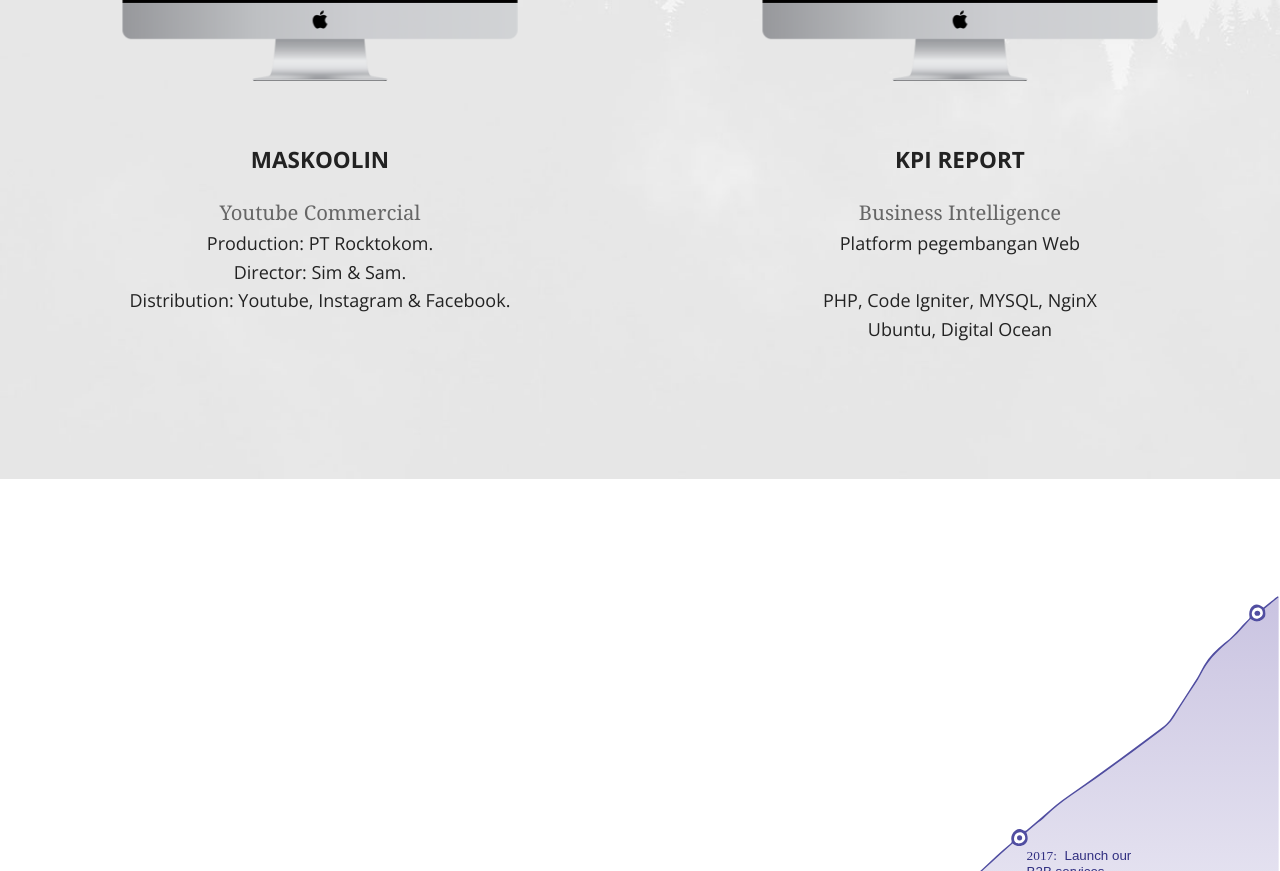
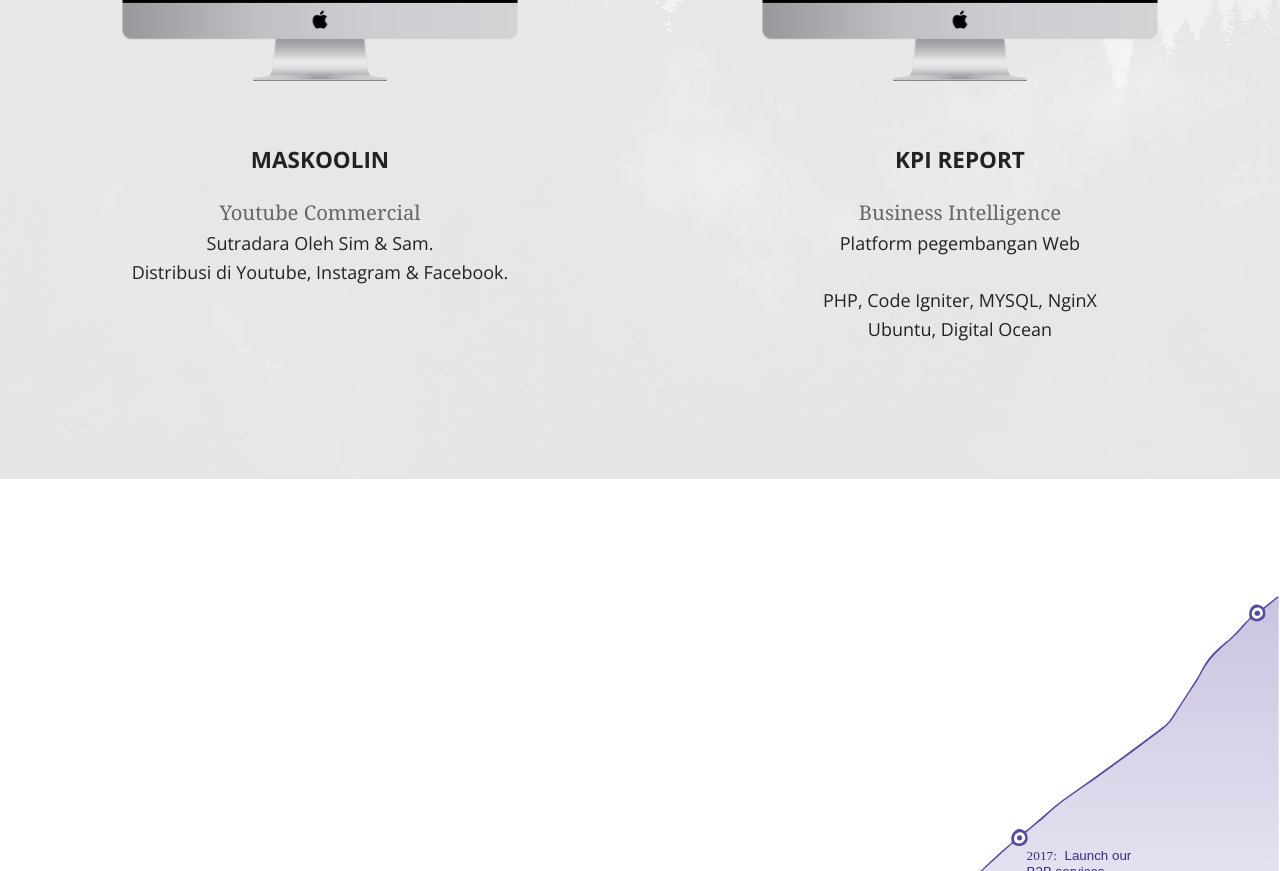
Before and after one commit to kemtol/rocktokom, a Jekyll site: the page built from index.html, in a window 1280 px wide and 900 px high, scrolled down 6299 px, cut to the strip 29-900 px from the top of the window. Built offline with Jekyll 4.4.1, drawn with Linux system fonts in a browser that asks for light colours; nearby versions of some CDN libraries.

Commit message:
Update index.html

```diff
--- a/index.html
+++ b/index.html
@@ -151,9 +151,8 @@ layout: default
                 <span class="s-title">MASKOOLIN</span>
                 <span class="s-sub-title">Youtube Commercial</span>
                 <p>
-                    Production: PT Rocktokom.<br/>
-                    Director: Sim & Sam.<br/>
-                    Distribution: Youtube, Instagram & Facebook.
+                    Sutradara Oleh Sim & Sam.<br/>
+                    Distribusi di Youtube, Instagram & Facebook.
                 </p>
             </div>
             <div class="lp4">
```
